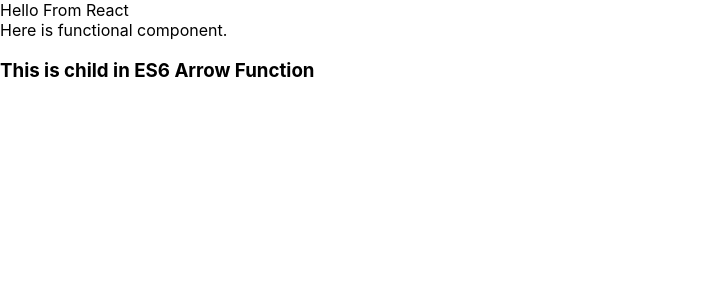
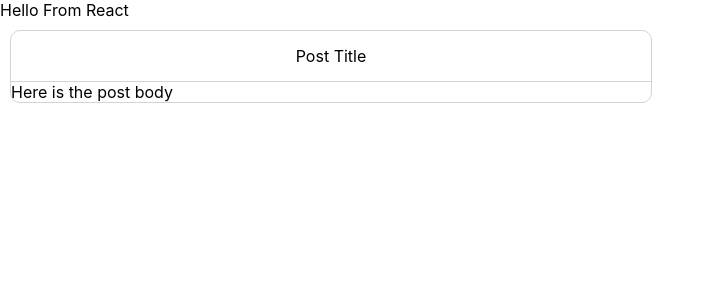
Before and after one commit to hninhnin0929/Frontend_React_Project, a React (Create React App) app: page / in a window 1280 px wide. Shown: the top 300 px of the page, without its empty margins (0-715 px from the left). Built offline with nearby package versions, Linux system fonts and the light colour scheme.

Commit message:
first commit

```diff
--- a/src/App.js
+++ b/src/App.js
@@ -3,6 +3,8 @@
 import Hello from './components/Hello';
 import VirtualDomConcept from './components/VirtualDomConcept';
 import FunctionComponent from './components/function/FunctionComponentDemo';
+import ClassComp from './components/classcomponent/ClassComp';
+import Post from './components/function/Post';
 
 function App() {
   return (
@@ -13,7 +15,9 @@
 {/*       <Hello></Hello>
       <Hello/> */}
       {/* <VirtualDomConcept></VirtualDomConcept> */}
-      <FunctionComponent/>
+      {/* <FunctionComponent/> */}
+      {/* <ClassComp/> */}
+      <Post/>
     </div>
   );
 }
--- /dev/null
+++ b/src/components/Post.css
@@ -0,0 +1,18 @@
+.post
+{
+    margin: 10px;
+    width: 50%;
+    border: 1px solid lightgray;
+    border-radius: 10px;
+}
+.title
+{
+    height: 50px;
+    border-bottom: 1px solid lightgray;
+    text-align: center;
+    line-height: 50px;
+}
+.body
+{
+    max-height: 200px;
+}
--- /dev/null
+++ b/src/components/classcomponent/ClassComp.js
@@ -0,0 +1,23 @@
+import React from "react";
+
+let Child=()=>{
+    return (
+        <div>
+            This is child
+        </div>
+    );
+}
+
+class ClassComp extends React.Component
+{
+    render(){
+        return (
+            <div>
+                <h3>Class Component</h3>
+                <Child/>
+            </div>
+        )
+    }
+}
+
+export default ClassComp;
--- a/src/components/function/FunctionComponentDemo.js
+++ b/src/components/function/FunctionComponentDemo.js
@@ -1,14 +1,22 @@
 import React from "react";
 
+let user=()=>(
+  <h3>User</h3>
+)
+let admin=()=>(
+  <h3>Admin</h3>
+)
 let Child=()=>(<h3>
     This is child in ES6 Arrow Function
 </h3>)
 function FunctionComponent(){
-
+    let role = 'user';
+    let CurrentUser = role == 'user' ? user : admin;
     return (
       <div>
         Here is functional component.
         <Child/>
+        <CurrentUser/>
       </div>
     );
 }
--- /dev/null
+++ b/src/components/function/Post.js
@@ -0,0 +1,16 @@
+import React from "react";
+import '../Post.css';
+
+function Post(){
+    return (
+    <div className="post">
+        <div className="title">
+            Post Title
+        </div>
+        <div className="body">
+            Here is the post body
+        </div>
+    </div>)
+}
+
+export default Post;
```
